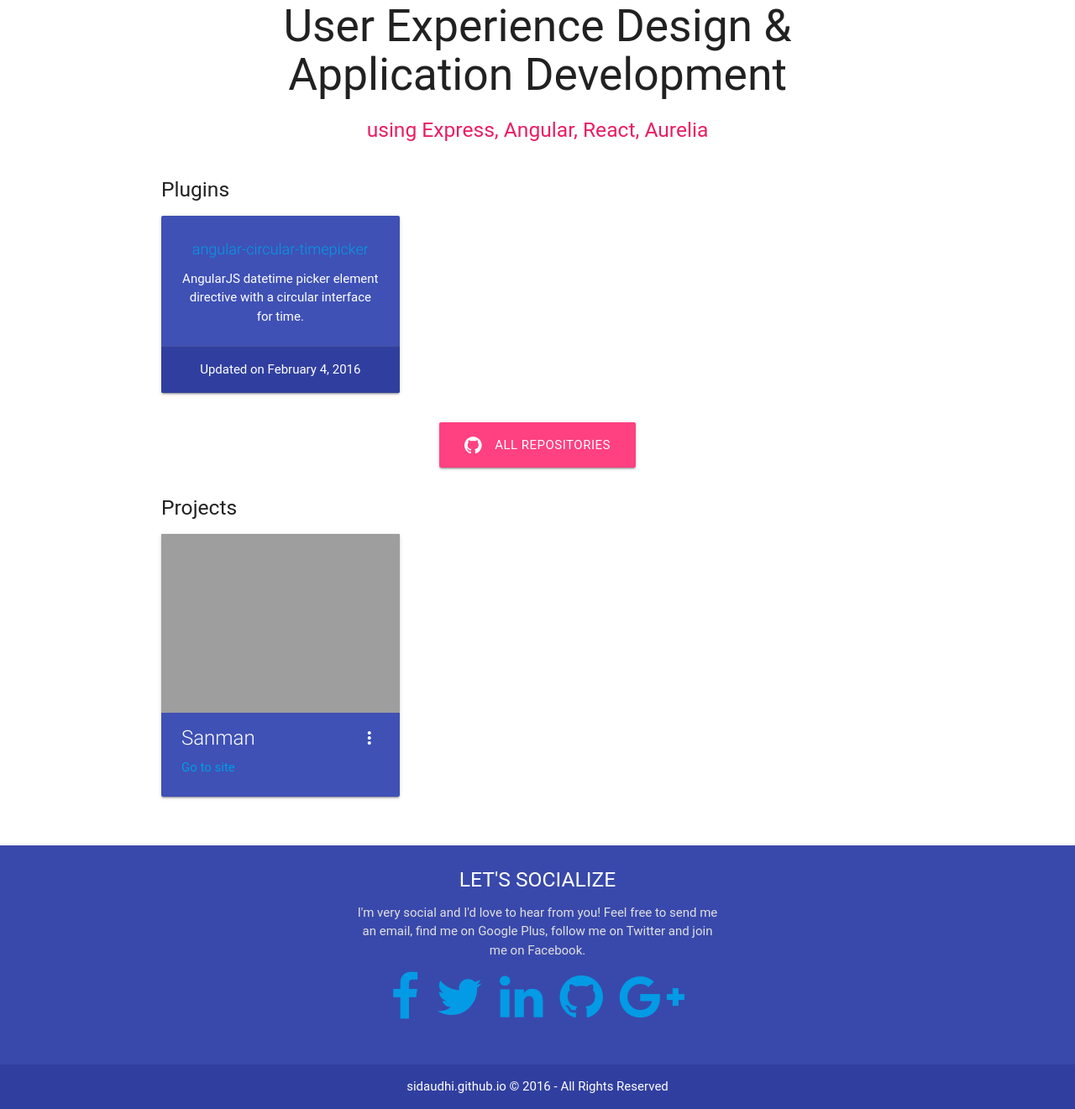
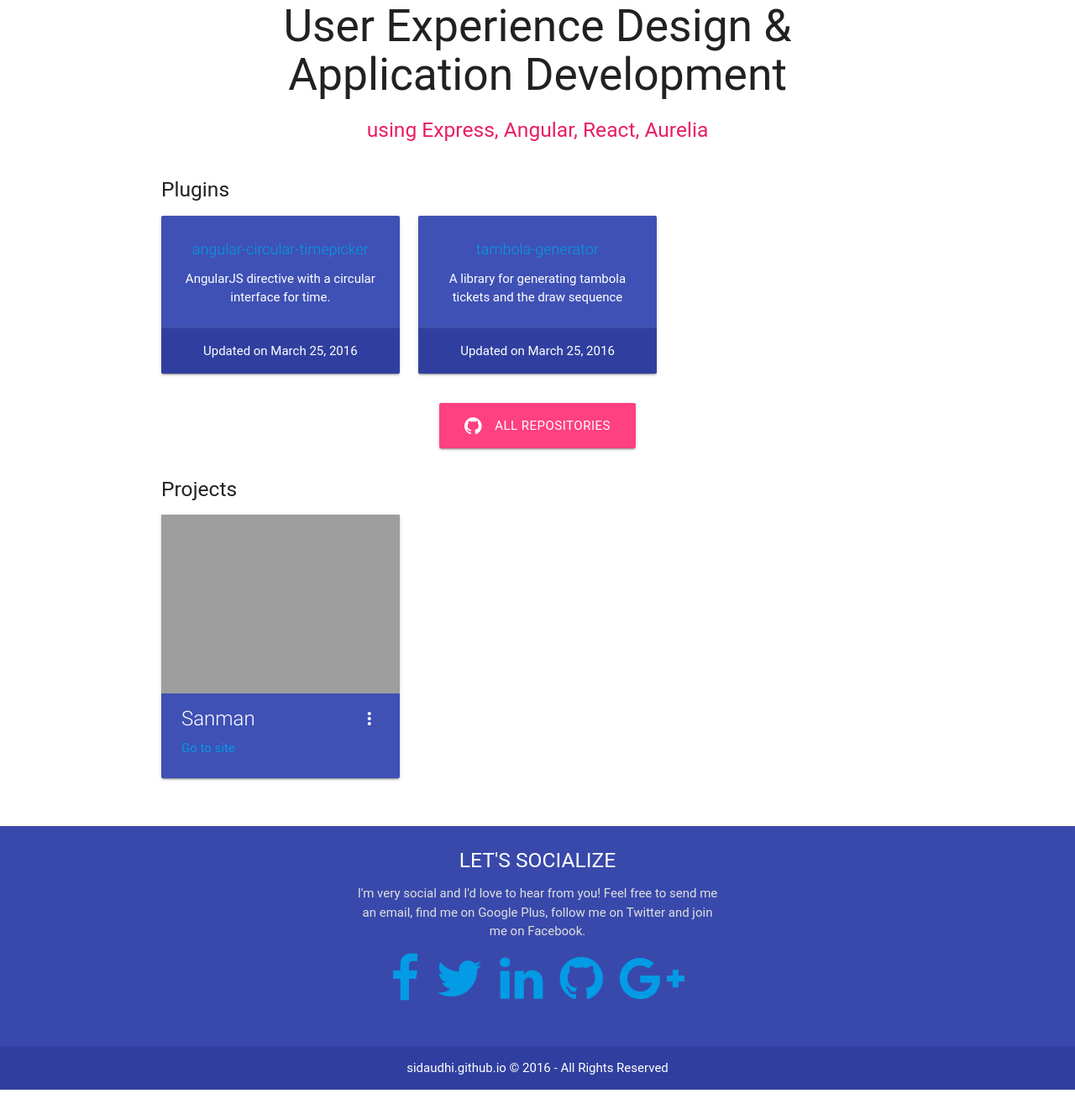
Before and after one commit to sidaudhi/sidaudhi.github.io, a Node project: template source/views/index.jade in a window 1280 px wide. Shown: the part 89-1410 px from the top of the page at 84% size. After the commit the page ends 1387 px from the top, so only its background shows below. Run offline with Node 20 templates, Linux system fonts and the light colour scheme; the template is opened without the code that fills it, so the values that code supplies are empty; some libraries are stand-ins or nearby versions; some web fonts are replaced; grey boxes are pictures that could not be loaded.

Commit message:
added tambola

```diff
--- a/source/views/index.jade
+++ b/source/views/index.jade
@@ -34,9 +34,18 @@ html
                 span.card-title
                   small
                     a(href="http://sidaudhi.github.io/angular-circular-timepicker") angular-circular-timepicker
-                p AngularJS datetime picker element directive with a circular interface for time.
+                p AngularJS directive with a circular interface for time.
               div.card-action.indigo.darken-2
-                span.white-text.lighten-5 Updated on February 4, 2016
+                span.white-text.lighten-5 Updated on March 25, 2016
+          div.col.s12.m4
+            div.card.indigo.center-align
+              div.card-content.white-text
+                span.card-title
+                  small
+                    a(href="https://github.com/sidaudhi/tambola-generator") tambola-generator
+                p A library for generating tambola tickets and the draw sequence
+              div.card-action.indigo.darken-2
+                span.white-text.lighten-5 Updated on March 25, 2016
         a.btn-large.waves-effect.waves-light.pink.accent-2(href="http://github.com/sidaudhi")
           i.fa.fa-github.left
           | All Repositories
```
Also changed, not shown: index.html (+1 -1 lines), 1 other file.
